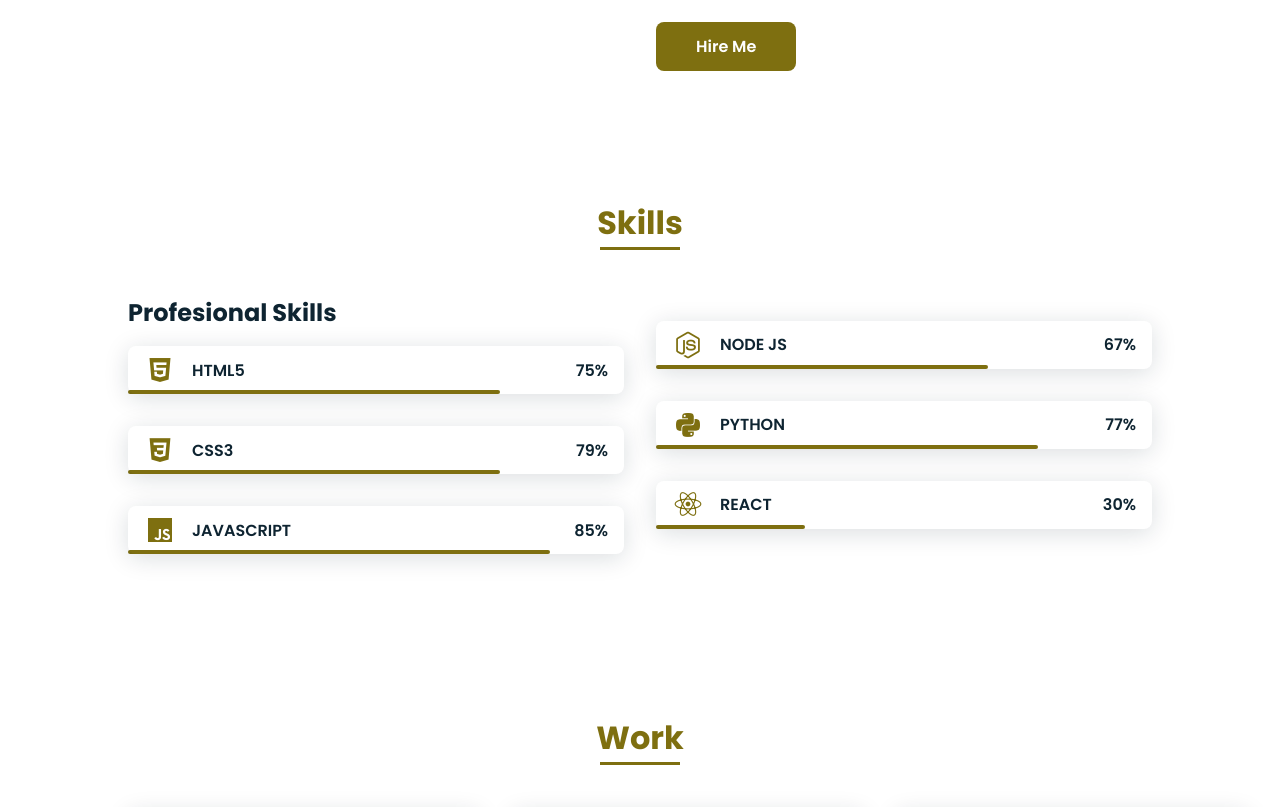
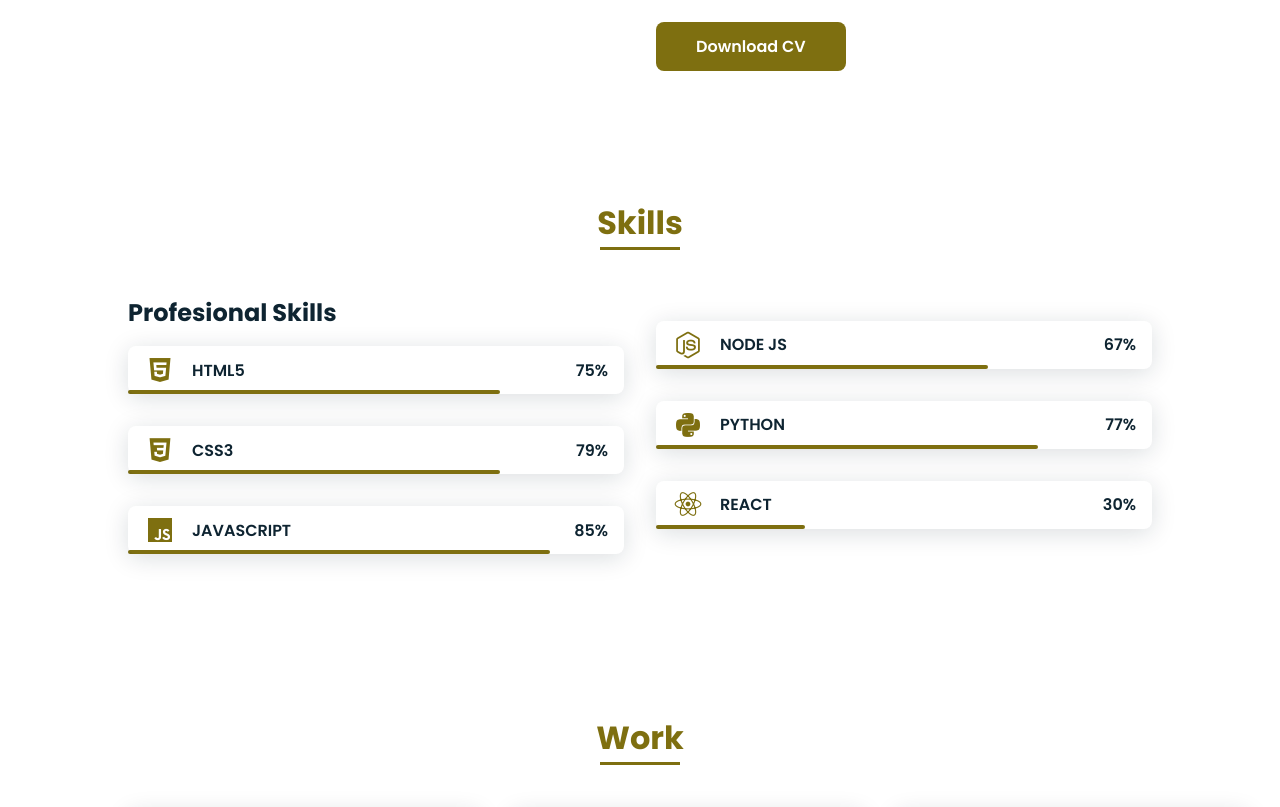
Before and after one commit to nishankadel/nishan, a plain HTML site: page index.html in a window 1280 px wide. Shown: the part 1355-2162 px from the top of the page. Drawn offline with nearby package versions, Linux system fonts and the light colour scheme.

Commit message:
this is after adding CV

```diff
--- a/index.html
+++ b/index.html
@@ -116,8 +116,11 @@
               benefiting the operations of the organisation that I work for.
             </p>
             <br />
-            <a href="/cv/resume.zip" class="button" download="kadel_CV"
-              >Hire Me</a
+            <a
+              href="/cv/NishanKadel_CV.zip"
+              class="button"
+              download="Nishankadel_CV"
+              >Download CV</a
             >
           </div>
         </div>
```
Also changed, not shown: 2 other files.
